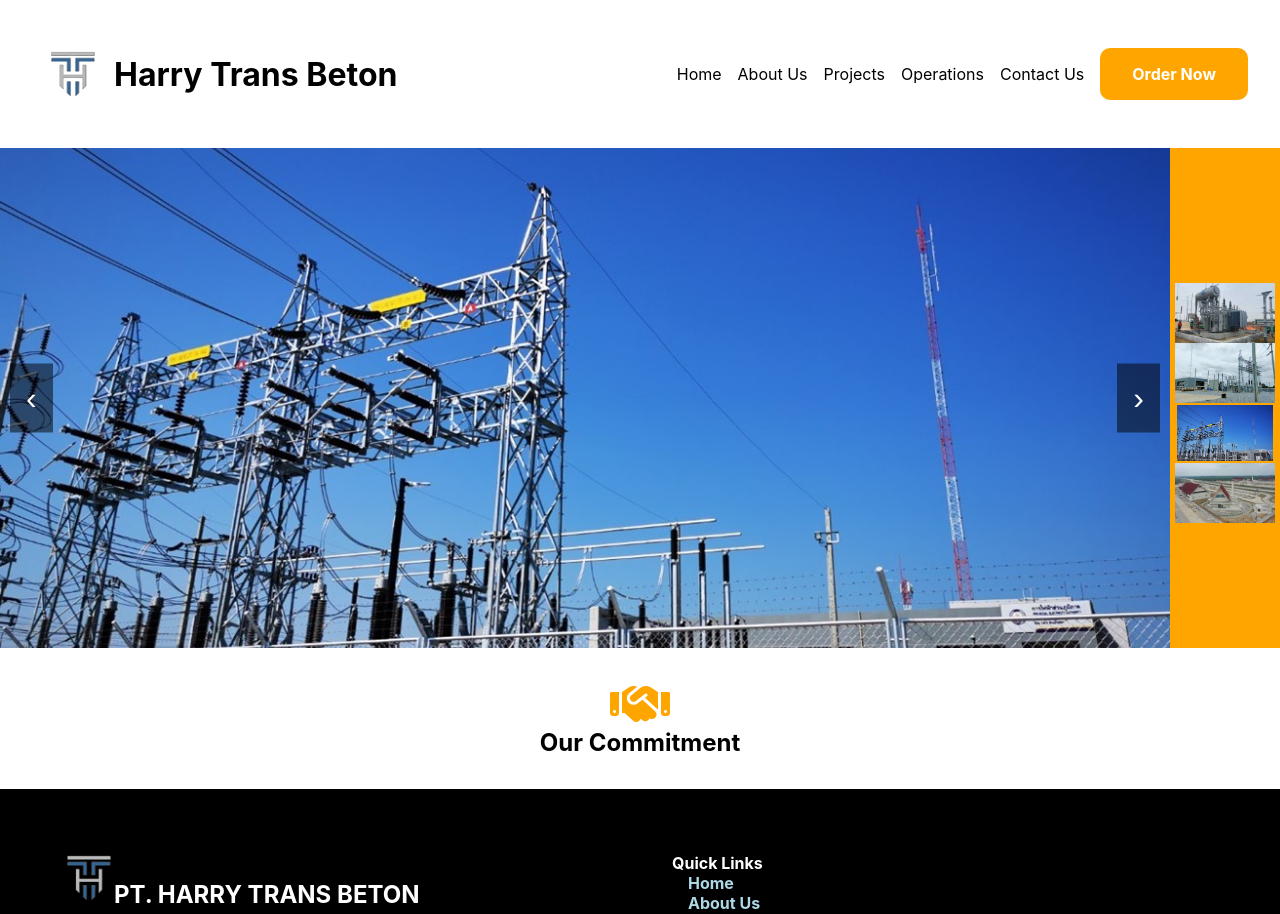
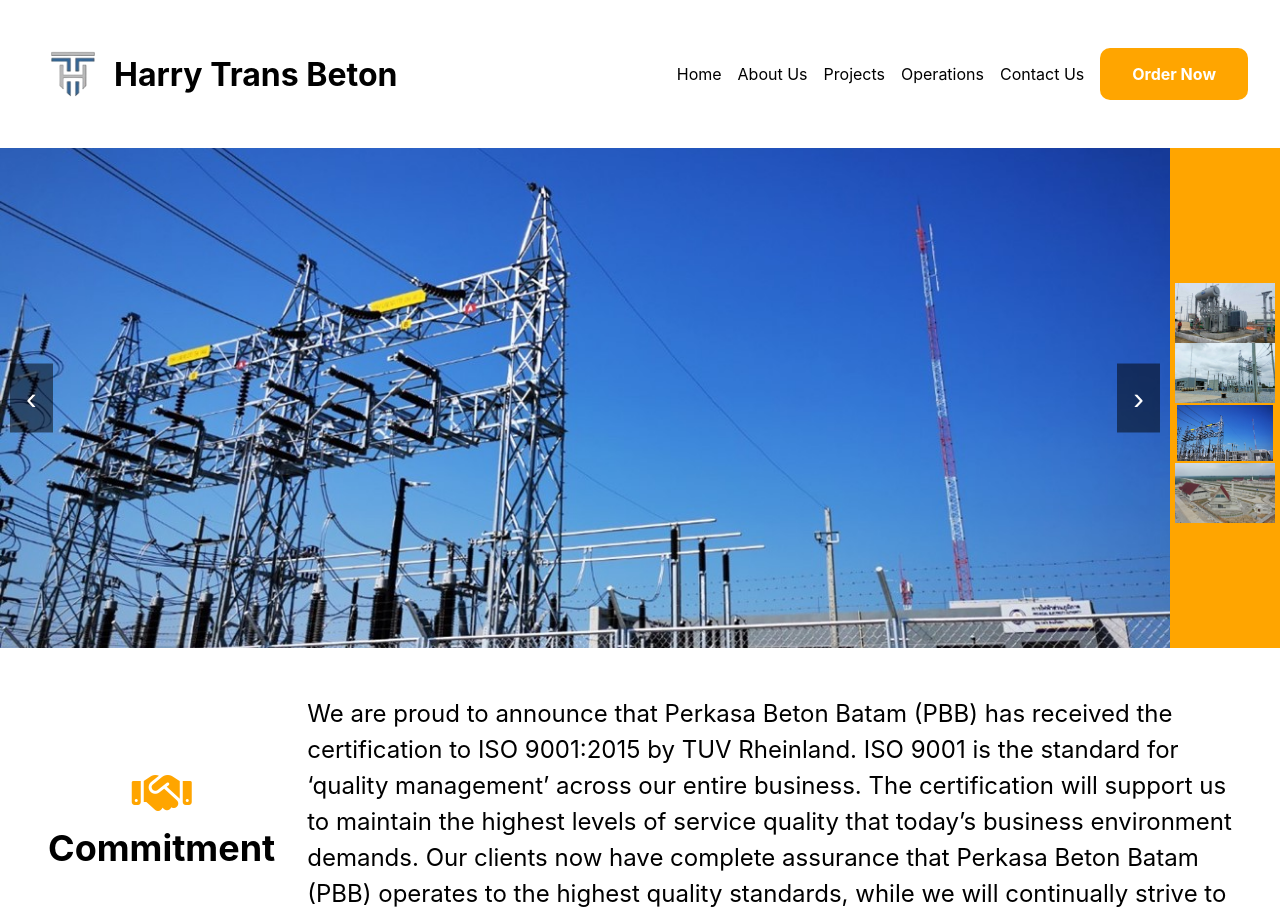
Before and after one commit to alvianzf/harry-trans-beton, a React (Vite) app: page / in a window 1280 px wide. Shown: the top 914 px of the page. Built offline with nearby package versions, Linux system fonts and the light colour scheme.

Commit message:
feat: navbar always stay on top

```diff
--- a/src/App.css
+++ b/src/App.css
@@ -81,14 +81,16 @@
 }
 
 .commitment-content {
-  text-align: center;
+  /* text-align: center; */
+  font-size: 1.5rem;
+  line-height: 1.5;
+  padding: 1rem;
 }
 
 .big-icon {
   font-size: 3rem;
   color: orange;
 }
-
 
 /* Navbar styles */
 .navbar {
@@ -102,6 +104,7 @@
   display: flex;
   justify-content: space-between;
   align-items: center;
+  z-index: 9999;
 }
 
 /* Logo styles */
--- a/src/components/home/Commitment.tsx
+++ b/src/components/home/Commitment.tsx
@@ -1,11 +1,24 @@
 function Commitment() {
   return (
-    <div className='our-commitment'>
-        <div className='commitment-content'>
-            <i className='fas fa-handshake big-icon'></i> <h2>Our Commitment</h2>
-            </div>
+    <div className="our-commitment" >
+      <div className="commitment-content" style={{ textAlign: "center" }}>
+        <i className="fas fa-handshake big-icon"></i>
+        <h2>Commitment</h2>
+      </div>
+      <div className="commitment-content">
+        <p>
+          We are proud to announce that Perkasa Beton Batam (PBB) has received
+          the certification to ISO 9001:2015 by TUV Rheinland. ISO 9001 is the
+          standard for ‘quality management’ across our entire business. The
+          certification will support us to maintain the highest levels of
+          service quality that today’s business environment demands. Our clients
+          now have complete assurance that Perkasa Beton Batam (PBB) operates to
+          the highest quality standards, while we will continually strive to
+          maintain and improve these standards that set us apart.
+        </p>
+      </div>
     </div>
-  )
+  );
 }
 
-export default Commitment
+export default Commitment;
```
